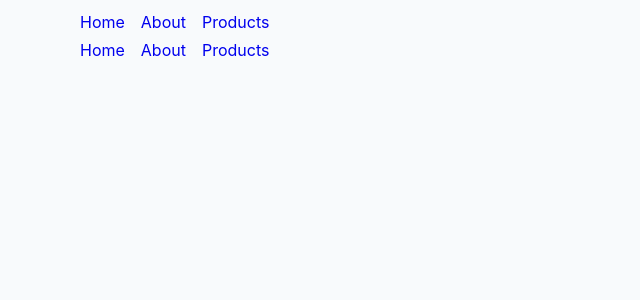
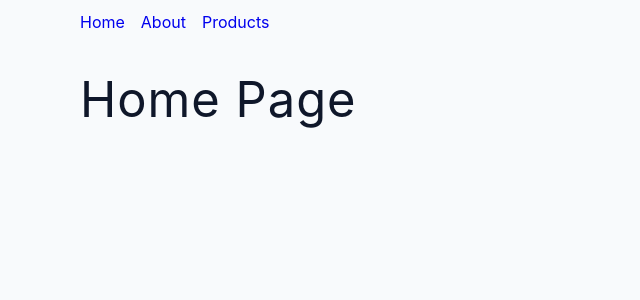
Before and after one commit to bisoladev/simple-router-project, a React (Create React App) app: page / in a window 1280 px wide. Shown: the top 300 px of the page, without its empty margins (0-640 px from the left). Built offline with nearby package versions, Linux system fonts and the light colour scheme.

Commit message:
Homepage setup

```diff
--- a/src/pages/Home.js
+++ b/src/pages/Home.js
@@ -4,8 +4,9 @@ import Navbar from "./Navbar";
 const Home = () => {
   return (
     <>
-      <Navbar />
-      <Outlet />
+      <section className="section">
+        <h1>Home Page</h1>
+      </section>
     </>
   );
 };
```
